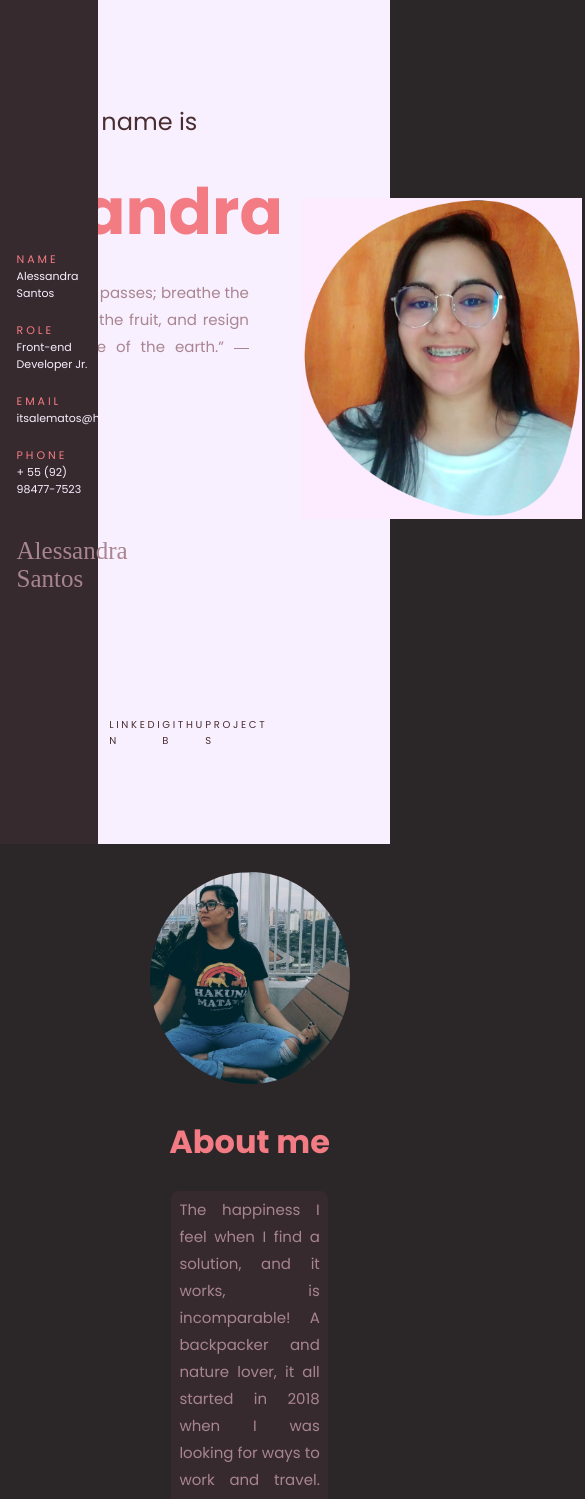
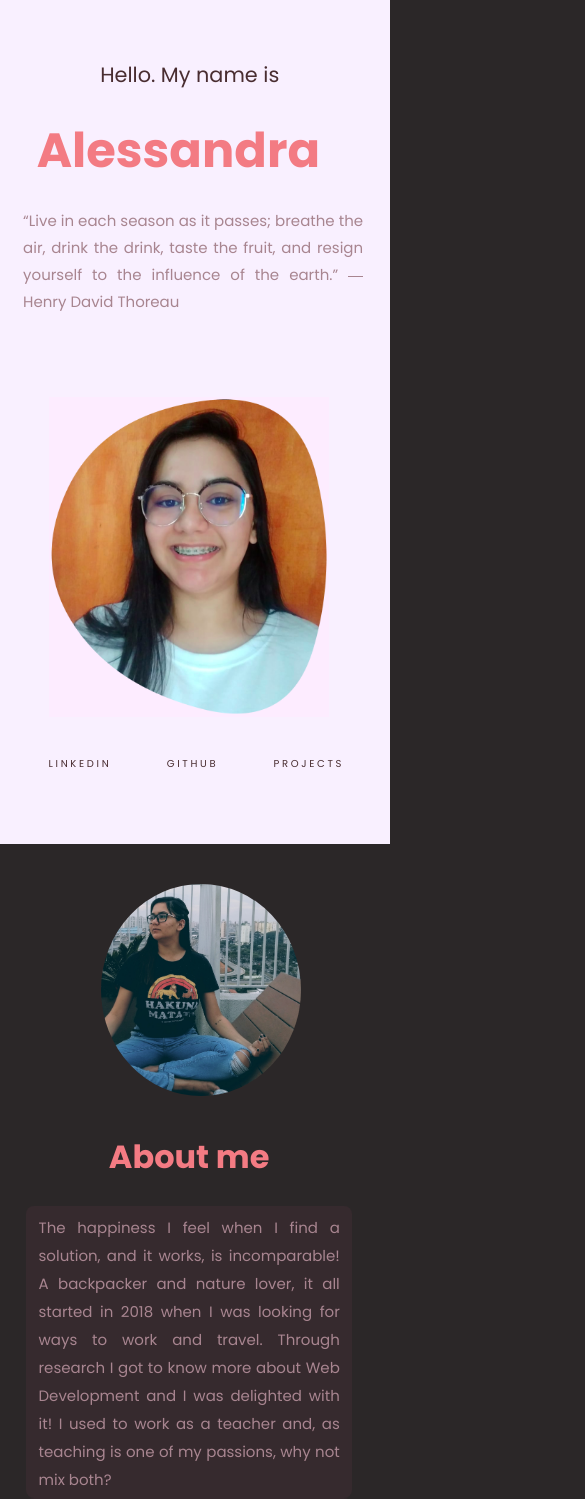
Before and after one commit to itsaleplets/portfolio, a React (Create React App) app: page / in a window 390 px wide. Shown: the top 1499 px of the page, 585 px wide, since content can reach past the window. Built offline with nearby package versions, Linux system fonts and the light colour scheme; a web font is replaced by a local one.

Commit message:
feat: mobile responsive

```diff
--- a/src/components/Aside.jsx
+++ b/src/components/Aside.jsx
@@ -3,7 +3,7 @@ import '../style/Aside.css';
 
 function Aside() {
   return(
-    <aside>
+    <aside className="display">
       <span className="aside-title">N A M E</span>
       <span className="aside-info">Alessandra Santos</span>
       <span className="aside-title">R O L E</span>
--- a/src/style/About.css
+++ b/src/style/About.css
@@ -17,3 +17,20 @@
   border-radius: 8px;
   width: 50%;
 }
+
+@media screen and (max-width: 900px) {
+  .about-main {
+    margin-left: -3%;
+  }
+
+  .about-img {
+    /* width: 200px; */
+    margin-left: 6%;
+    /* border-radius: 50%; */
+  }
+
+  .about-p {
+    width: 75%;
+    line-height: 28px;
+  }
+}
--- a/src/style/Aside.css
+++ b/src/style/Aside.css
@@ -30,3 +30,9 @@ aside {
   color: #A88590;
   font-size: 25px;
 }
+
+@media screen and (max-width: 900px) {
+  .display {
+    display: none;
+  }
+}
--- a/src/style/Contact.css
+++ b/src/style/Contact.css
@@ -30,3 +30,22 @@
   color:#FAEFFF;
   font-size: 15px;
 }
+
+@media screen and (max-width: 900px) {
+  .contact-main {
+    margin-left: 0%;
+  }
+
+  .contact-div {
+    display: flex;
+    margin-top: 5%;
+    width: 50vw;
+    display: flex;
+    flex-direction: column;
+    align-items: center;
+  }
+
+  .contact-p {
+    width: 80%;
+  }
+}
--- a/src/style/Footer.css
+++ b/src/style/Footer.css
@@ -1,5 +1,5 @@
 footer {
-  margin: 8% 0 0 25%;
+  margin: 8% 0 0 24%;
   padding-top: 3% ;
   display: flex;
   flex-direction: column;
@@ -12,3 +12,15 @@ footer {
   background-color: #362A2E;
   margin: 0 0 4% 4%;
 }
+
+@media screen and (max-width: 900px) {
+  footer {
+    margin-left: 0%;
+    padding-top: 0% ;
+  }
+
+  .copyright {
+    font-size: 13px;
+    margin: 5%;
+  }
+}
--- a/src/style/Head.css
+++ b/src/style/Head.css
@@ -52,3 +52,37 @@
 .head-p {
   margin-right: 8%;
 }
+
+@media screen and (max-width: 900px) {
+  .head {
+    display: flex;
+    flex-direction: column;
+    width: 100vw;
+  }
+
+  .head-main {
+    height: 100vh;
+  }
+
+  .head-info {
+    margin:  5% 0 2% 6%;
+  }
+
+  .head-pic {
+    margin-left: -3%;
+  }
+
+  .head-subTitle {
+    font-size: 1.3em;
+    margin-left: -10%;
+  }
+
+  .head-title {
+    font-size: 3em;
+  }
+
+  .head-contact {
+    width: 90vw;
+    margin: 10% 0 0 5%;
+  }
+}
--- a/src/style/Projects.css
+++ b/src/style/Projects.css
@@ -19,8 +19,6 @@
 .project-img {
   z-index: 1;
   position: relative;
-  /* transition: all 0.5s ease-out; */
-  /* opacity: 82%; */
 }
 
 .description {
@@ -73,3 +71,35 @@
   width: 20px;
   margin-left: 30%;
 }
+
+@media screen and (max-width: 900px) {
+  .img-width{
+    width: 250px;
+    margin-bottom: 7%;
+  }
+
+  .project-main {
+    margin-left: 0%;
+  }
+
+  .project-img-div {
+    margin-top: 3%;
+    width: 85%;
+    display: flex;
+    flex-direction: column;
+    align-items: center;
+  }
+
+  .project-img:hover .description{
+    width: 225px;
+    height: 180px;
+  }
+
+  .description-title {
+    font-size: 20px;
+  }
+
+  .description-p {
+    font-size: 15px;
+  }
+}
--- a/src/style/Skills.css
+++ b/src/style/Skills.css
@@ -17,6 +17,22 @@
 .skills-div {
   width: 50%;
   display: flex;
-  justify-content: space-between;
+  justify-content: space-around;
   margin: 0 0 6% -8%;
 }
+
+@media screen and (max-width: 900px) {
+  .skills-main {
+    margin: 0 0 4% 0%;
+  }
+
+  .skill-list {
+    width: 30vw;
+    padding: 5%;
+    font-size: 14px;
+  }
+
+  .skills-div {
+    width: 70%;
+  }
+}
```
Also changed, not shown: 1 other file (tests, documents, lock files or other folders).
